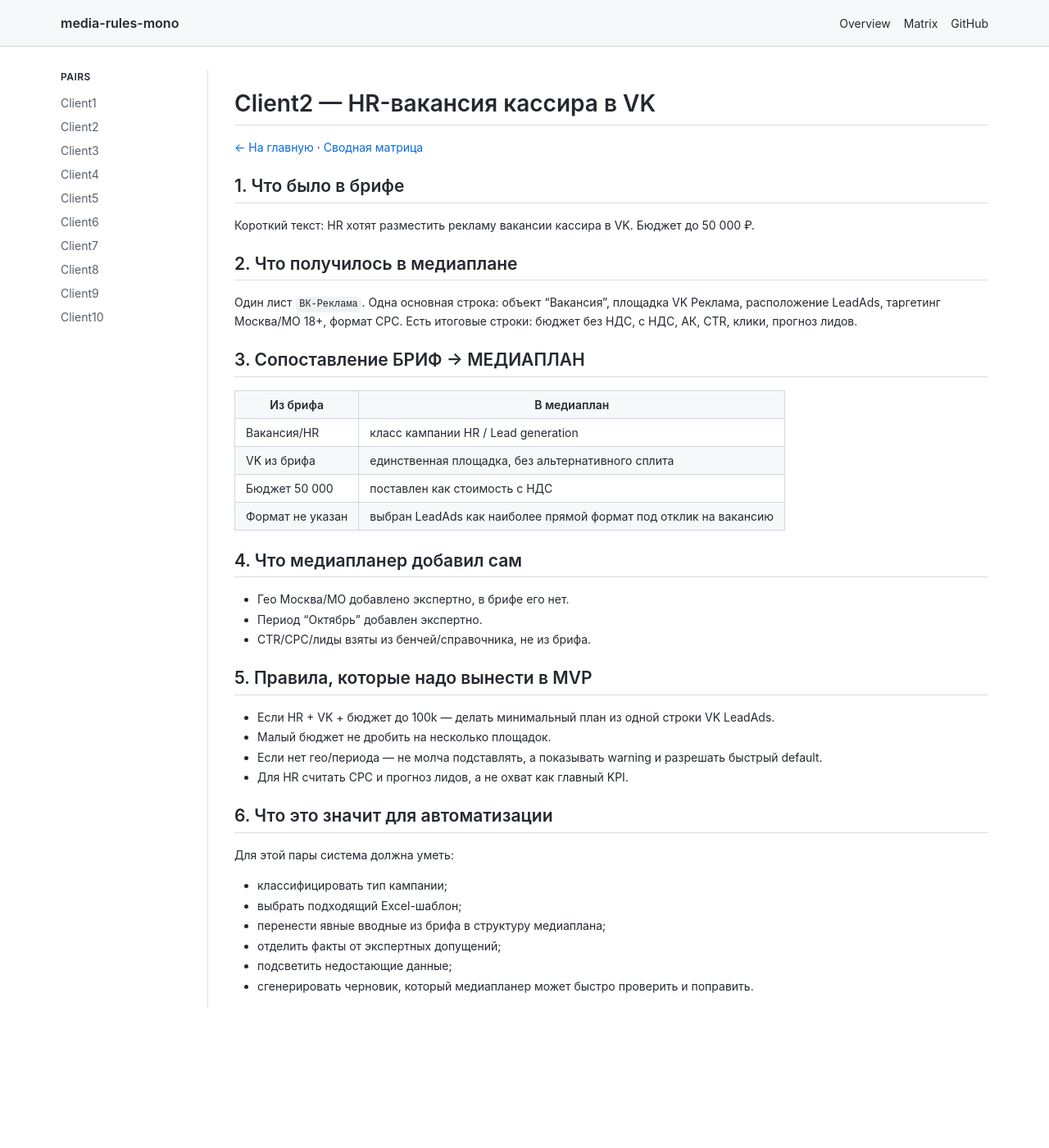
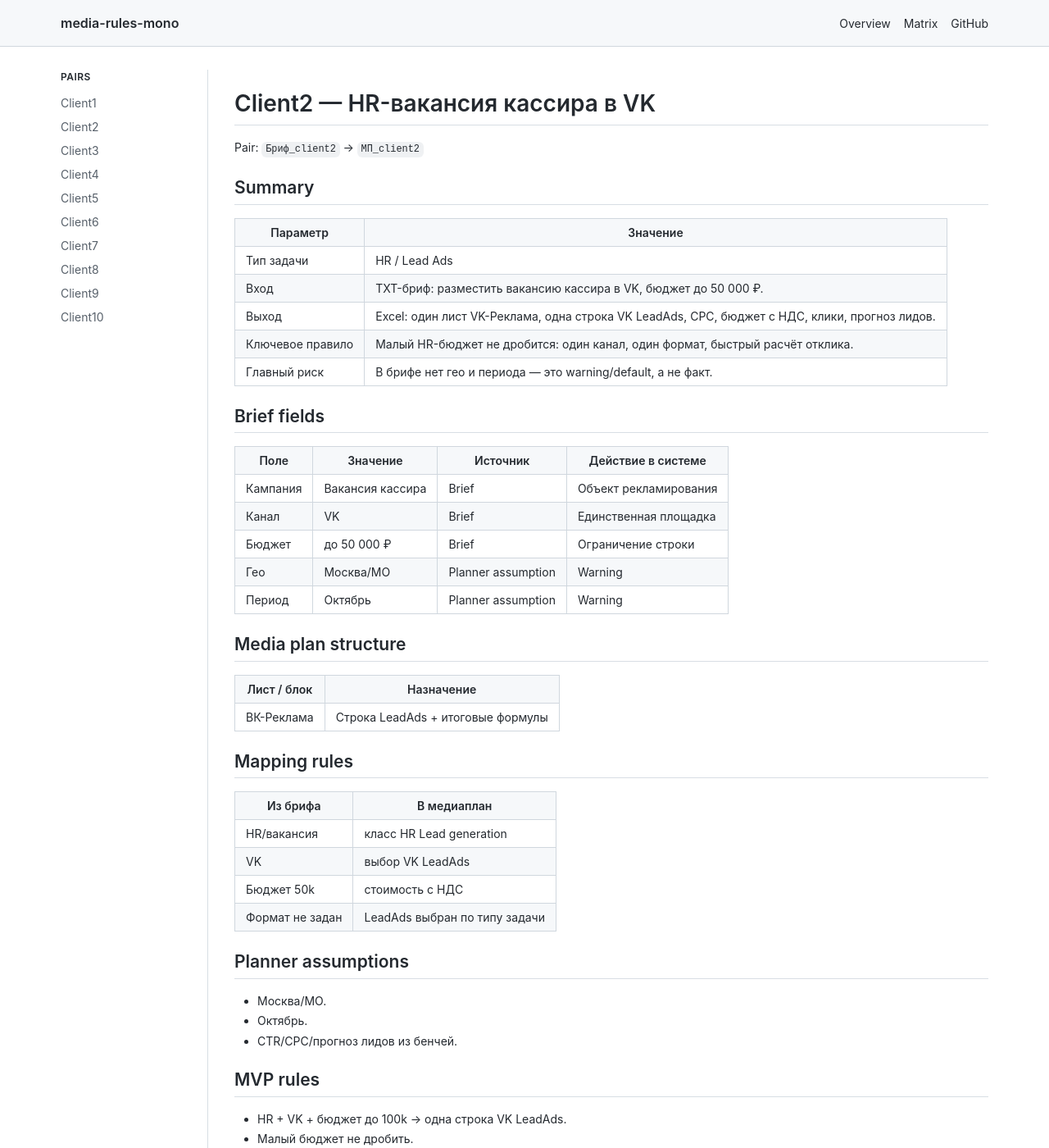
Before and after one commit to svoronkov-les13/media-rules-mono, a Jekyll site: the page built from client2.md, in a window 1280 px wide and 1400 px high. Shown: the whole window at 82% size. Built offline with Jekyll 4.4.1, drawn with Linux system fonts in a browser that asks for light colours; some of the changed text lies outside the part shown.

Commit message:
docs: make client pages strict github-like specs

```diff
--- a/client2.md
+++ b/client2.md
@@ -5,45 +5,65 @@ title: Client2 — HR-вакансия кассира в VK
 
 # Client2 — HR-вакансия кассира в VK
 
-[← На главную](index.html) · [Сводная матрица](matrix.html)
+<div class="page-meta">Pair: <code>Бриф_client2</code> → <code>МП_client2</code></div>
 
-## 1. Что было в брифе
+## Summary
 
-Короткий текст: HR хотят разместить рекламу вакансии кассира в VK. Бюджет до 50 000 ₽.
+| Параметр | Значение |
+|---|---|
+| Тип задачи | HR / Lead Ads |
+| Вход | TXT-бриф: разместить вакансию кассира в VK, бюджет до 50 000 ₽. |
+| Выход | Excel: один лист VK-Реклама, одна строка VK LeadAds, CPC, бюджет с НДС, клики, прогноз лидов. |
+| Ключевое правило | Малый HR-бюджет не дробится: один канал, один формат, быстрый расчёт отклика. |
+| Главный риск | В брифе нет гео и периода — это warning/default, а не факт. |
 
-## 2. Что получилось в медиаплане
+## Brief fields
 
-Один лист `ВК-Реклама`. Одна основная строка: объект “Вакансия”, площадка VK Реклама, расположение LeadAds, таргетинг Москва/МО 18+, формат CPC. Есть итоговые строки: бюджет без НДС, с НДС, АК, CTR, клики, прогноз лидов.
+| Поле | Значение | Источник | Действие в системе |
+|---|---|---|---|
+| Кампания | Вакансия кассира | Brief | Объект рекламирования |
+| Канал | VK | Brief | Единственная площадка |
+| Бюджет | до 50 000 ₽ | Brief | Ограничение строки |
+| Гео | Москва/МО | Planner assumption | Warning |
+| Период | Октябрь | Planner assumption | Warning |
 
-## 3. Сопоставление БРИФ → МЕДИАПЛАН
+## Media plan structure
+
+| Лист / блок | Назначение |
+|---|---|
+| ВК-Реклама | Строка LeadAds + итоговые формулы |
+
+## Mapping rules
 
 | Из брифа | В медиаплан |
 |---|---|
-| Вакансия/HR | класс кампании HR / Lead generation |
-| VK из брифа | единственная площадка, без альтернативного сплита |
-| Бюджет 50 000 | поставлен как стоимость с НДС |
-| Формат не указан | выбран LeadAds как наиболее прямой формат под отклик на вакансию |
+| HR/вакансия | класс HR Lead generation |
+| VK | выбор VK LeadAds |
+| Бюджет 50k | стоимость с НДС |
+| Формат не задан | LeadAds выбран по типу задачи |
 
-## 4. Что медиапланер добавил сам
+## Planner assumptions
 
-- Гео Москва/МО добавлено экспертно, в брифе его нет.
-- Период “Октябрь” добавлен экспертно.
-- CTR/CPC/лиды взяты из бенчей/справочника, не из брифа.
+- Москва/МО.
+- Октябрь.
+- CTR/CPC/прогноз лидов из бенчей.
 
-## 5. Правила, которые надо вынести в MVP
+## MVP rules
 
-- Если HR + VK + бюджет до 100k — делать минимальный план из одной строки VK LeadAds.
-- Малый бюджет не дробить на несколько площадок.
-- Если нет гео/периода — не молча подставлять, а показывать warning и разрешать быстрый default.
-- Для HR считать CPC и прогноз лидов, а не охват как главный KPI.
+- HR + VK + бюджет до 100k → одна строка VK LeadAds.
+- Малый бюджет не дробить.
+- Отсутствующие гео/период подсвечивать.
+- Главный KPI: лиды/CPL, не охват.
 
-## 6. Что это значит для автоматизации
+## Automation checklist
 
-Для этой пары система должна уметь:
+- [ ] Классифицировать тип кампании
+- [ ] Выбрать Excel-шаблон
+- [ ] Извлечь явные поля из брифа
+- [ ] Отделить допущения медиапланера
+- [ ] Проверить hard-stop/warning
+- [ ] Сформировать Excel-черновик
 
-- классифицировать тип кампании;
-- выбрать подходящий Excel-шаблон;
-- перенести явные вводные из брифа в структуру медиаплана;
-- отделить факты от экспертных допущений;
-- подсветить недостающие данные;
-- сгенерировать черновик, который медиапланер может быстро проверить и поправить.
+---
+
+[← Overview](index.html) · [Matrix](matrix.html)
```
